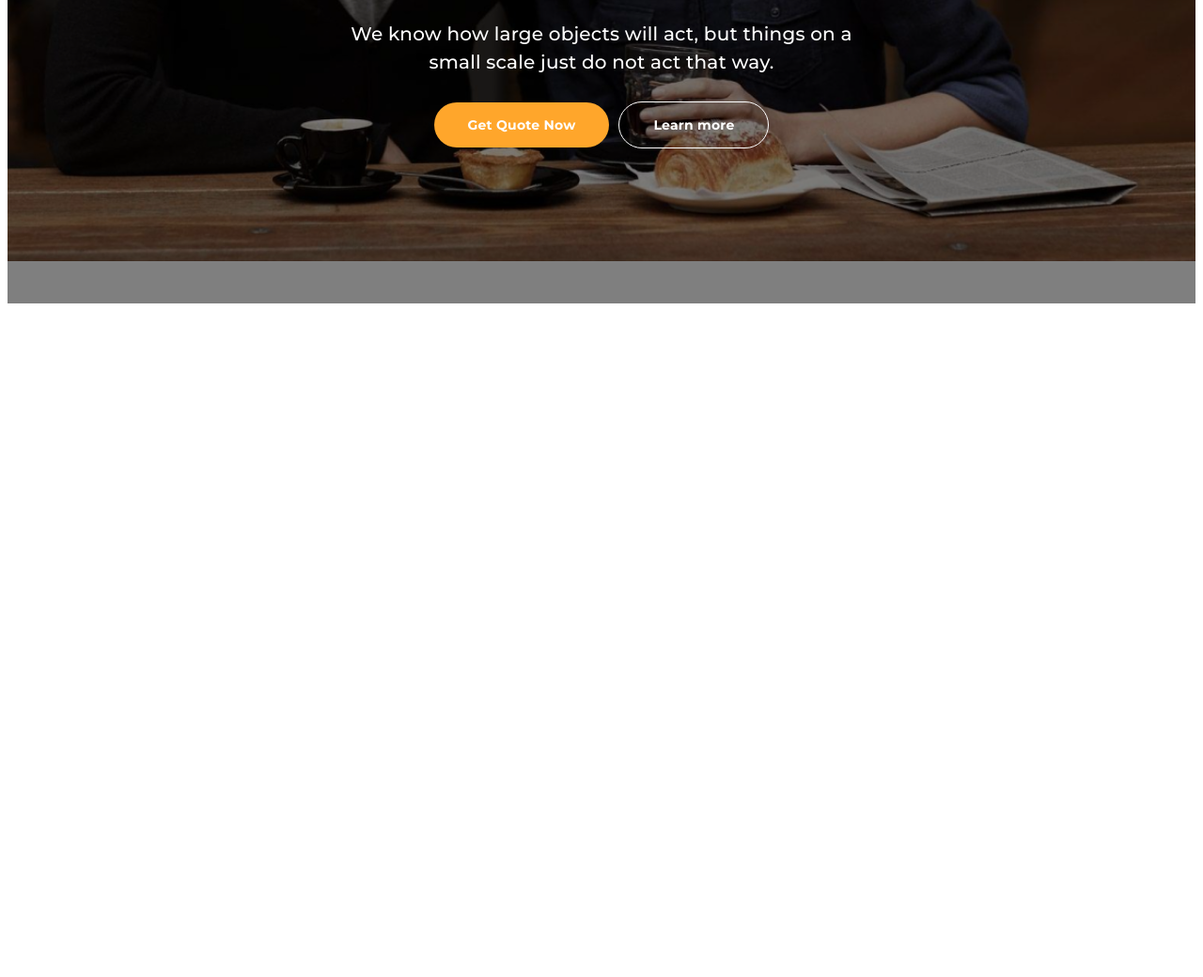
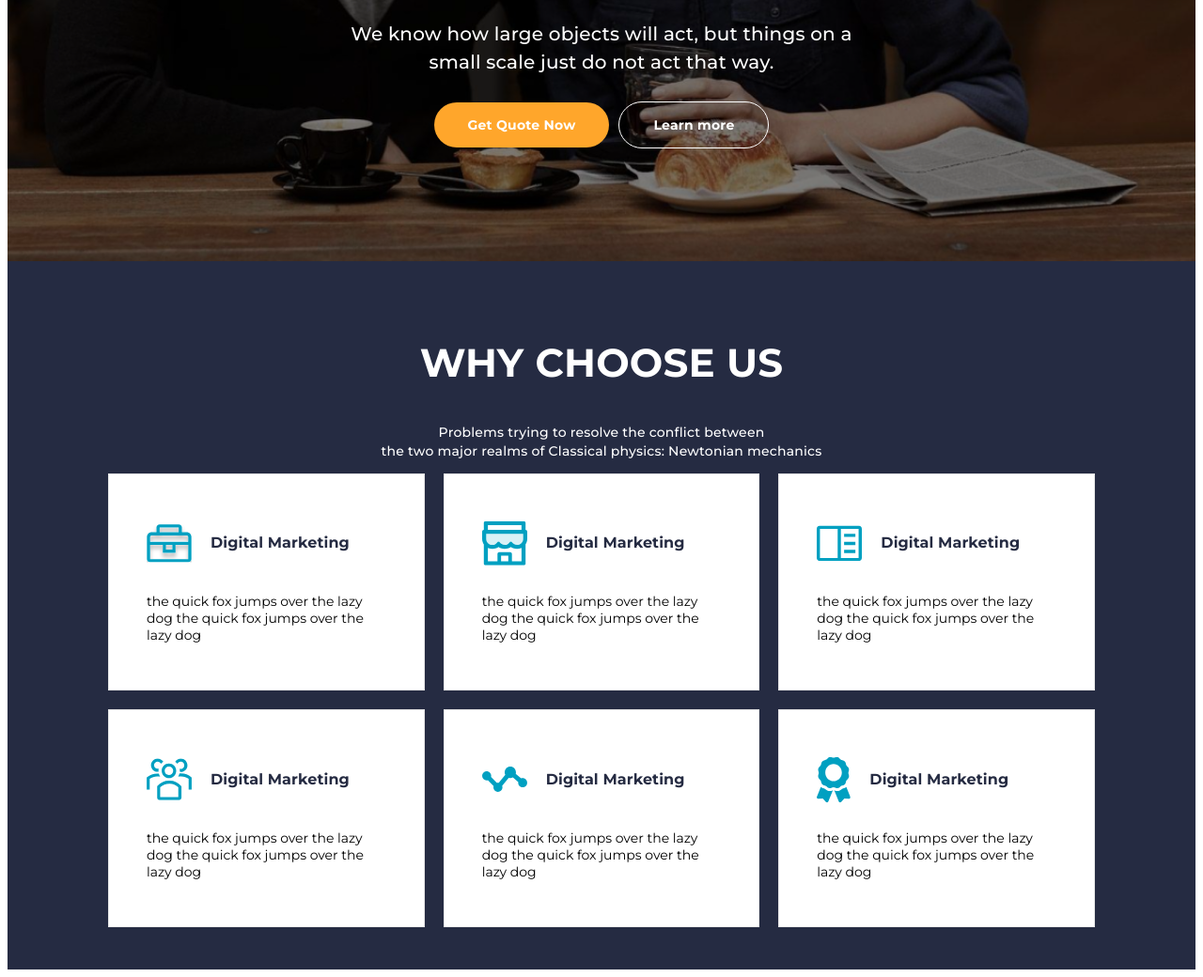
Before and after one commit to shurachen23/Project_KMarketer, a plain HTML site: page index.html in a window 1280 px wide. Shown: the part 469-1509 px from the top of the page at 94% size. Before the commit the page ends 800 px from the top, so only its background shows below. Drawn offline with Linux system fonts and the light colour scheme.

Commit message:
add block choose_us and responsive

```diff
--- a/index.html
+++ b/index.html
@@ -7,6 +7,12 @@
 
     <style>
         @import url('https://fonts.googleapis.com/css2?family=Montserrat:ital,wght@0,100;0,200;0,300;0,400;0,500;0,600;0,700;0,800;0,900;1,100;1,200;1,300;1,400;1,500;1,600;1,700;1,800;1,900&display=swap');
+
+        :root {
+            --light-text-color: #fff;
+            --dark-background-color: #252B42;
+            --text-color:#252B42;
+        }
 
         body {
             position: relative;
@@ -185,9 +191,69 @@
             border: 1px solid #fff;
         }
 
+        .choose_us {
+            background: var(--dark-background-color);
+            z-index: 5;
+            position: relative;
+            display: flex;
+            justify-content: center;
+        }
 
+        .choose_us_container {
+            display: flex;
+            padding: 45px 0px;
+            flex-direction: column;
+            align-items: center;
+        }
 
+        .choose_us_h2 {
+            color: var(--light-text-color);
+            font-size: 3em;
+            font-weight: 700;
+            line-height: 57px;
+            letter-spacing: 0.2px;
+            text-align: center;
+        }
 
+        .choose_us_p {
+            color: var(--light-text-color);
+            text-align: center;
+            font-size: 14px;
+            font-style: normal;
+            font-weight: 500;
+            line-height: 20px;
+            letter-spacing: 0.2px;
+        }
+
+        .choose_us_grid {
+            display: grid;
+            grid-template-columns: auto auto auto;
+            gap: 20px;
+        }
+
+        .choose_card_item {
+            display: flex;
+            flex-direction: column;
+            padding: 35px 40px;
+            border: 1px solid #E8E8E8;
+            background: #FFF;
+
+        }
+
+        .choose_card_item_img {
+            display: flex;
+            gap: 20px;
+        }
+.choose_us_h5
+{
+    color: var(--text-color);
+font-size: 16px;
+font-style: normal;
+font-weight: 700;
+line-height: 24px; /* 150% */
+letter-spacing: 0.1px;
+}
+        /*media queries*/
         @media screen and (min-width: 320px) and (max-width:768px) {
             .header_block {
                 align-items: center;
@@ -226,6 +292,15 @@
 
                 gap: 15px;
             }
+            .choose_us_grid {
+    grid-template-columns: auto;
+    gap: 10px;
+    padding: 10px;
+}
+.choose_us_p
+{
+    padding: 10px;
+}
         }
     </style>
 </head>
@@ -272,6 +347,84 @@
             </div>
         </div>
     </header>
+    <section class="choose_us">
+        <div class="container choose_us_container">
+            <div class="choose_us_main">
+                <h2 class="choose_us_h2">
+                    WHY CHOOSE US
+                </h2>
+                <p class="choose_us_p">
+                    Problems trying to resolve the conflict between <br>the two major realms of Classical physics: Newtonian
+                    mechanics
+                </p>
+            </div>
+            <div class="choose_us_grid">
+                <div class="choose_card_item">
+                    <div class="choose_card_item_img">
+                        <img src="img/carbon_tool-box.svg" alt="carbon icon box">
+                        <h5 class="choose_us_h5">Digital Marketing</h5>
+                    </div>
+                    <p>
+                        the quick fox jumps over the lazy dog the quick fox jumps over the lazy dog
+                    </p>
+                </div>
+                <div class="choose_card_item">
+                    <div class="choose_card_item_img">
+                        <img src="img/ant-design_shop-twotone.svg" alt="ant design shop icon">
+                        <h5 class="choose_us_h5">Digital Marketing</h5>
+                    </div>
+                    <p>
+                        the quick fox jumps over the lazy dog the quick fox jumps over the lazy dog
+                    </p>
+                </div>
+                <div class="choose_card_item">
+                    <div class="choose_card_item_img">
+                        <img src="img/carbon_notebook.svg" alt="carbon notebook icon">
+                        <h5 class="choose_us_h5">Digital Marketing</h5>
+                    </div>
+                    <p>
+                        the quick fox jumps over the lazy dog the quick fox jumps over the lazy dog
+                    </p>
+                </div>
+                <div class="choose_card_item">
+                    <div class="choose_card_item_img">
+                        <img src="img/clarity_users-line.svg" alt="clarity users line icon">
+                        <h5 class="choose_us_h5">Digital Marketing</h5>
+                    </div>
+                    <p>
+                        the quick fox jumps over the lazy dog the quick fox jumps over the lazy dog
+                    </p>
+                </div>
+                <div class="choose_card_item">
+                    <div class="choose_card_item_img">
+                        <img src="img/bx_bx-stats.svg" alt="bx stats icon">
+                        <h5 class="choose_us_h5">Digital Marketing</h5>
+                    </div>
+                    <p>
+                        the quick fox jumps over the lazy dog the quick fox jumps over the lazy dog
+                    </p>
+                </div>
+                <div class="choose_card_item">
+                    <div class="choose_card_item_img">
+                        <img src="img/fa-solid_award.svg" alt="solid award icon">
+                        <h5 class="choose_us_h5">Digital Marketing</h5>
+                    </div>
+                    <p>
+                        the quick fox jumps over the lazy dog the quick fox jumps over the lazy dog
+                    </p>
+                </div>
+
+            </div>
+    </section>
+
+
+
+
+
+
+
+
+
 </body>
 
 </html>
```
Also changed, not shown: img/ant-design_shop-twotone.svg (added), img/bx_bx-stats.svg (added), img/carbon_notebook.svg (added), img/carbon_tool-box.svg (added), img/clarity_users-line.svg (added), img/fa-solid_award.svg (added).
